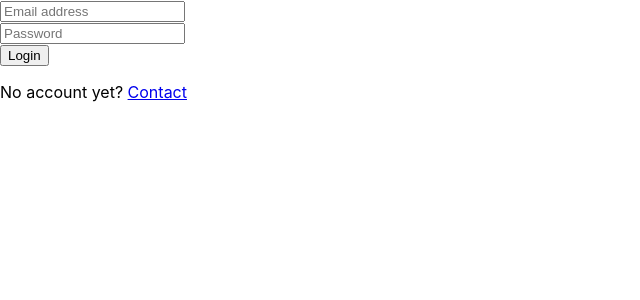
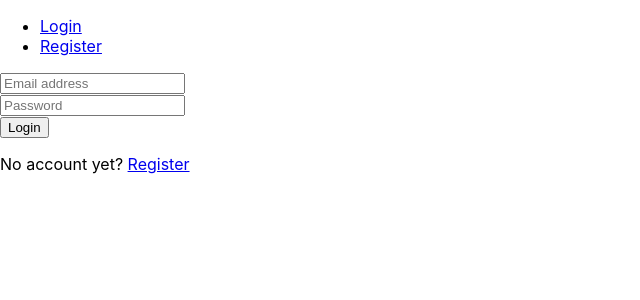
Before and after one commit to lukasikgrzegorz/goit-react-hw-08-phonebook, a React (Create React App) app: page /#/login in a window 1280 px wide. Shown: the top 300 px of the page, without its empty margins (0-640 px from the left). Built offline with nearby package versions, Linux system fonts and the light colour scheme.

Commit message:
navigation

```diff
--- /dev/null
+++ b/src/components/Navigation/Navigation.jsx
@@ -0,0 +1,17 @@
+import { NavLink } from 'react-router-dom';
+const Navigation = () => {
+  return (
+    <div>
+      <ul>
+        <li>
+          <NavLink to="/login">Login</NavLink>
+        </li>
+        <li>
+          <NavLink to="/register">Register</NavLink>
+        </li>
+      </ul>
+    </div>
+  );
+};
+
+export default Navigation;
--- a/src/pages/Login.jsx
+++ b/src/pages/Login.jsx
@@ -3,6 +3,7 @@ import { useDispatch, useSelector } from 'react-redux';
 import { NavLink, useNavigate } from 'react-router-dom';
 import { loginUser, refreshUser } from 'redux/operations';
 import { getIsLogged } from 'redux/selectors';
+import Navigation from 'components/Navigation/Navigation';
 
 const Login = () => {
   const isLogged = useSelector(getIsLogged);
@@ -27,6 +28,8 @@ const Login = () => {
   };
 
   return (
+    <>
+      <Navigation />
       <div>
         <div>
           <form onSubmit={handleSubmit}>
@@ -56,10 +59,11 @@ const Login = () => {
           </form>
 
           <p>
-          No account yet? <NavLink to="/">Contact</NavLink>
+            No account yet? <NavLink to="/register">Register</NavLink>
           </p>
         </div>
       </div>
+    </>
   );
 };
 
```
Lines whose indentation alone changed are shown as unchanged.
